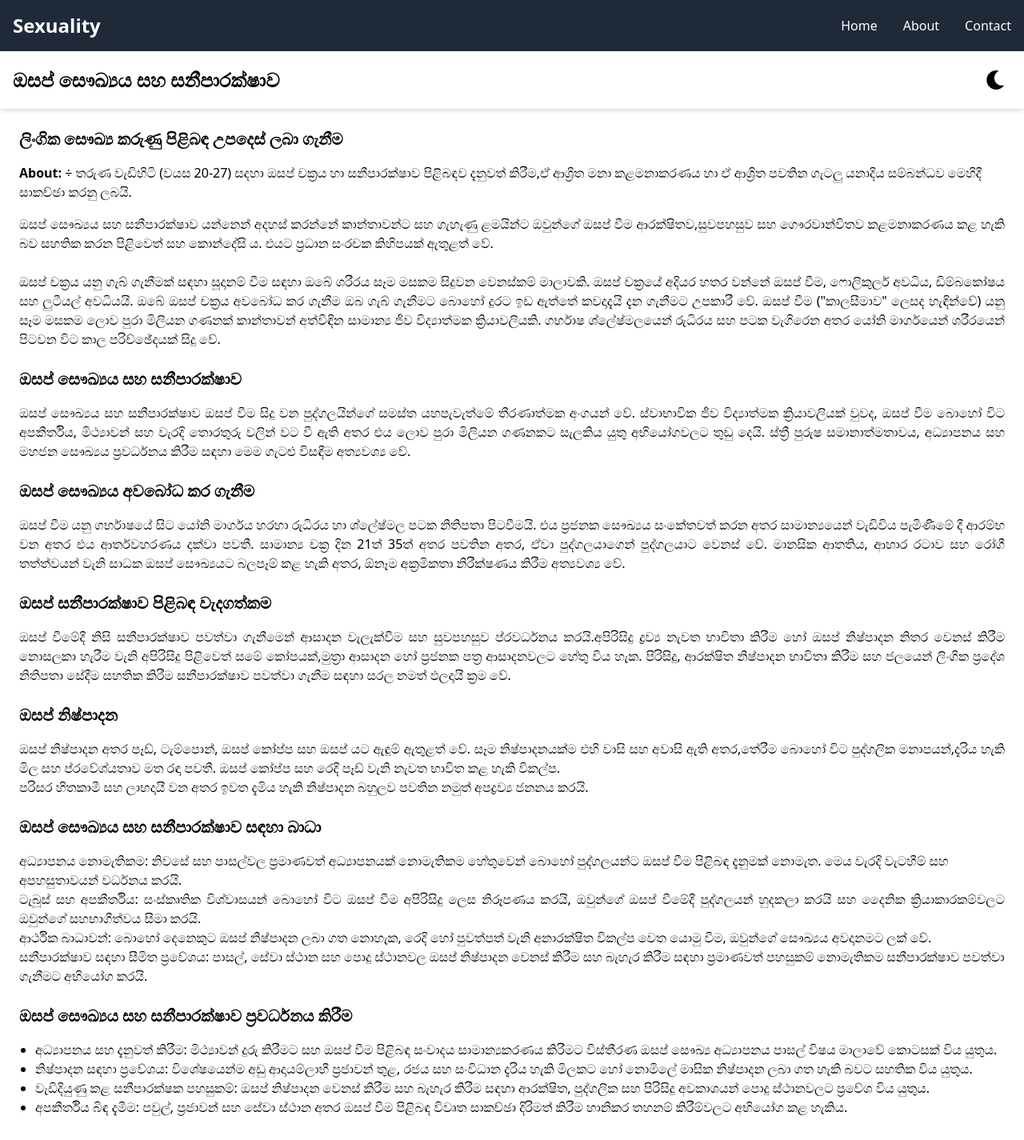
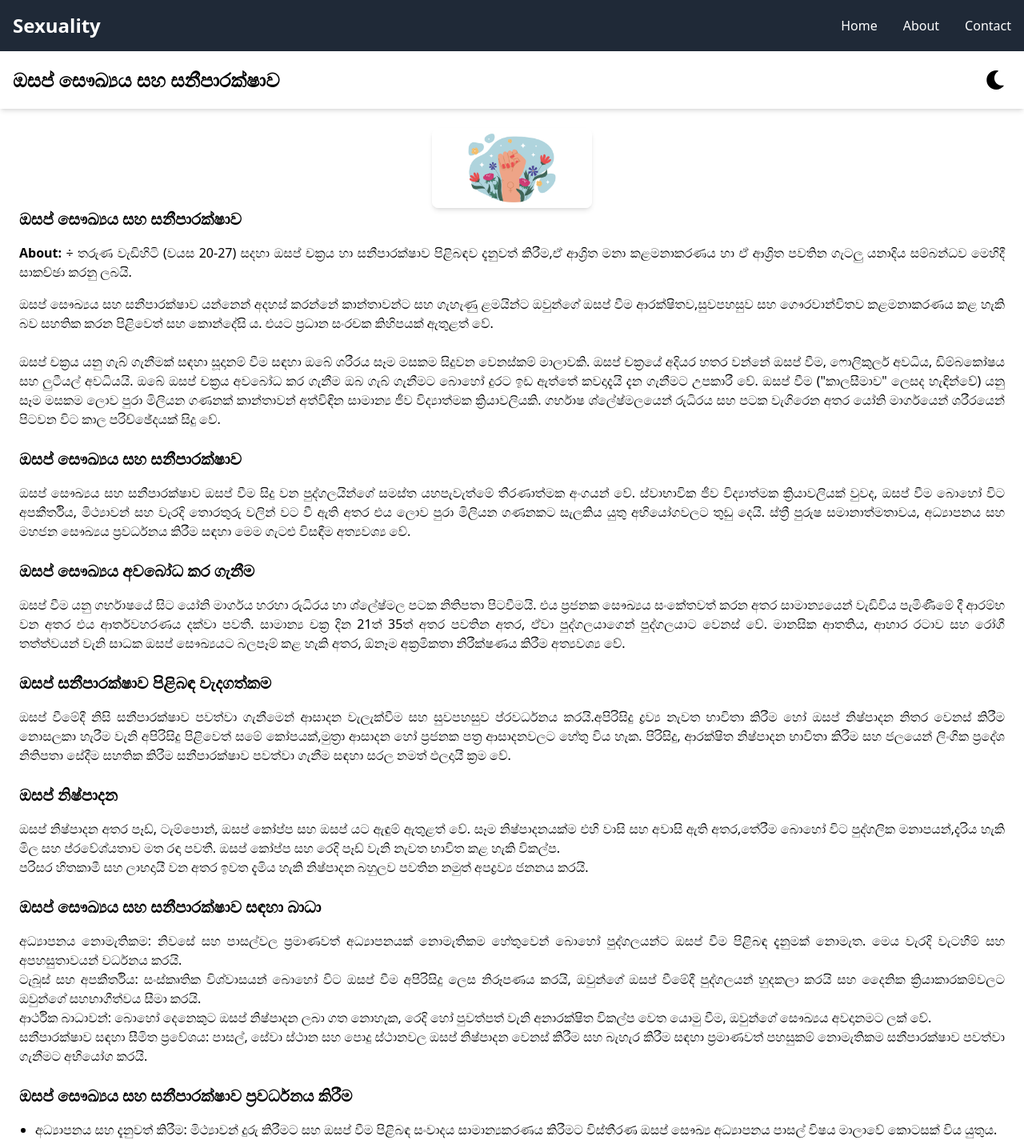
Before and after one commit to tharindu748/Sexuality, a React (Vite) app: page /MenstrualHealthandHygiene in a window 1280 px wide. Shown: the top 1425 px of the page at 80% size. Built offline with nearby package versions, Linux system fonts and the light colour scheme.

Commit message:
imge add and customer change

```diff
--- a/src/pages/MenstrualHealthandHygiene.jsx
+++ b/src/pages/MenstrualHealthandHygiene.jsx
@@ -1,6 +1,7 @@
 import React, { useState, useEffect } from 'react';
 import { FaMoon, FaSun } from 'react-icons/fa';
 import b1 from './Images/b1.jpg';
+import b2 from './Images/b2.jpg';
 
 export default function MenstrualHealthandHygiene() {
   const [darkMode, setDarkMode] = useState(false);
@@ -41,9 +42,17 @@ export default function MenstrualHealthandHygiene() {
         </header>
 
  <main className="p-6">
+
+ <div className="flex justify-center items-center">
+  <img
+    src={b2}
+    alt="Illustration"
+    className="rounded-lg shadow-md max-w-[200px] max-h-[200px]"
+  />
+</div>
         <section>
-          { <h2 className="text-xl font-semibold mb-4">ලිංගික සෞඛ්‍ය කරුණු පිළිබඳ උපදෙස් ලබා ගැනීම</h2> }
-          <p>
+          { <h2 className="text-xl font-semibold mb-4">ඔසප් සෞඛ්‍යය සහ සනීපාරක්ෂාව</h2> }
+          <p className='text-justify'>
             <strong>About:</strong> ÷ තරුණ වැඩිහිටි (වයස 20-27) සදහා ඔසප් චක්‍රය හා සනීපාරක්ෂාව පිළිබඳව දැනුවත් කිරීම,ඒ ආශ්‍රිත මනා කළමනාකරණය හා ඒ ආශ්‍රිත පවතින ගැටලු යනාදිය සම්බන්ධව මෙහිදී සාකච්ඡා කරනු ලබයි.
           </p>
           <p className="mt-4 tec text-justify">
@@ -84,7 +93,7 @@ export default function MenstrualHealthandHygiene() {
         </p>
         <br></br>
         <h2 className="text-xl font-semibold mb-4">ඔසප් සෞඛ්‍යය සහ සනීපාරක්ෂාව සඳහා බාධා</h2>
-        <p>
+        <p className='text-justify'>
         අධ්‍යාපනය නොමැතිකම: නිවසේ සහ පාසල්වල ප්‍රමාණවත් අධ්‍යාපනයක් නොමැතිකම හේතුවෙන් බොහෝ පුද්ගලයන්ට ඔසප් වීම පිළිබඳ දැනුමක් නොමැත. මෙය වැරදි වැටහීම් සහ අපහසුතාවයන් වර්ධනය කරයි.
 
         </p>
@@ -92,10 +101,10 @@ export default function MenstrualHealthandHygiene() {
         ටැබූස් සහ අපකීර්තිය: සංස්කෘතික විශ්වාසයන් බොහෝ විට ඔසප් වීම අපිරිසිදු ලෙස නිරූපණය කරයි, ඔවුන්ගේ ඔසප් වීමේදී පුද්ගලයන් හුදකලා කරයි සහ දෛනික ක්‍රියාකාරකම්වලට ඔවුන්ගේ සහභාගීත්වය සීමා කරයි.
 
         </p>
-        <p>
+        <p className='text-justify'>
         ආර්ථික බාධාවන්: බොහෝ දෙනෙකුට ඔසප් නිෂ්පාදන ලබා ගත නොහැක, රෙදි හෝ පුවත්පත් වැනි අනාරක්ෂිත විකල්ප වෙත යොමු වීම, ඔවුන්ගේ සෞඛ්‍යය අවදානමට ලක් වේ.
         </p>
-        <p>
+        <p className='text-justify'>
         සනීපාරක්ෂාව සඳහා සීමිත ප්‍රවේශය: පාසල්, සේවා ස්ථාන සහ පොදු ස්ථානවල ඔසප් නිෂ්පාදන වෙනස් කිරීම සහ බැහැර කිරීම සඳහා ප්‍රමාණවත් පහසුකම් නොමැතිකම සනීපාරක්ෂාව පවත්වා ගැනීමට අභියෝග කරයි.
         </p>
 <br></br>
@@ -117,7 +126,7 @@ export default function MenstrualHealthandHygiene() {
     <br></br>
 
     <h2 className="text-xl font-semibold mb-4">නිගමනය</h2>
-    <p>
+    <p className='text-justify'>
     ස්ත්‍රී පුරුෂ සමානාත්මතාවය සහ මහජන සෞඛ්‍ය අරමුණු සාක්ෂාත් කර ගැනීම සඳහා ඔසප් සෞඛ්‍යය සහ සනීපාරක්ෂාව මූලික වේ. අපකීර්තියට ආමන්ත්‍රණය කිරීමෙන්, අධ්‍යාපනය ලබා දීමෙන් සහ නිෂ්පාදන සහ පහසුකම් සඳහා ප්‍රවේශය සහතික කිරීමෙන්, සමාජයට ගෞරවාන්විතව හා ගෞරවයෙන් ඔසප් වීම කළමනාකරණය කළ හැකි පරිසරයක් නිර්මාණය කළ හැකිය. ඔවුන්ගේ ඔසප් සෞඛ්‍යය භාර ගැනීමට පුද්ගලයින් බලගැන්වීම සෞඛ්‍ය සම්පන්න, වඩා සාධාරණ ලෝකයක් කරා යන පියවරකි.
     </p><div className="flex justify-center items-center">
   <img
--- a/src/pages/Seeking_Advice.jsx
+++ b/src/pages/Seeking_Advice.jsx
@@ -87,10 +87,8 @@ const SeekingAdvice = () => {
           </ul>
 
 
-          <p className="mt-4">
-    මේ ආදී නොයෙකුත් ආකාරය කරුණු පිළිබඳ උපදෙස් ලබා ගැනීමට හැකියාව පවතින අතර තරුණ වැඩිහිටියන් විසින් නොදන්නා කරුණු
-    රැසක් පිළිබඳව තමන්ට අවශ්‍ය උපදේශන ලබා ගැනීම සඳහා මෙවැනි පවුල් සෞඛ්‍ය සංවිධාන වලට යොමුවිය හැකිය.
-    එමෙන්ම අද වන විට මෙකී උපදෙස් ලබා ගැනීම අන්තර්ජාල වෙබ් අඩවි මඟින් ද සිදුකළ හැකිය.
+          <p className="mt-4 text-justify">
+    මේ ආදී නොයෙකුත් ආකාරය කරුණු පිළිබඳ උපදෙස් ලබා ගැනීමට හැකියාව පවතින අතර තරුණ වැඩිහිටියන් විසින් නොදන්නා කරුණු රැසක් පිළිබඳව තමන්ට අවශ්‍ය උපදේශන ලබා ගැනීම සඳහා මෙවැනි පවුල් සෞඛ්‍ය සංවිධාන වලට යොමුවිය හැකිය. එමෙන්ම අද වන විට මෙකී උපදෙස් ලබා ගැනීම අන්තර්ජාල වෙබ් අඩවි මඟින් ද සිදුකළ හැකිය.
 
 
     Visit:
@@ -143,18 +141,18 @@ const SeekingAdvice = () => {
     className="rounded-lg shadow-md max-w-[200px] max-h-[200px]"
   />
 </div>
-    <p className="mt-4">
+    <p className="mt-4 text-justify">
       මෙහිදී, HIV, ලිංගාශ්‍රිත රෝග, ප්‍රජනක පද්ධති ආසාදනය, වඳභාවය, අනාරක්ෂිත ගැබ් ගැනීම්, හා ගබ්සා කිරීම, ලිංගික දුර්වලතා,
       ගැහැණු ලිංගික අවයව ඡේදනය ආදී නොයෙකුත් කරුණු සඳහා උපදෙස් ලබා ගැනීමට හැකියාව පවතී.
     </p>
-    <p className="mt-4">
+    <p className="mt-4 text-justify">
       රෝග පාලනය සහ වැළැක්වීමේ මධ්‍යස්ථාන, සැලසුම් කළ මාතෘත්වය සහ ලිංගික සෞඛ්‍ය සංගම් වැනි සංවිධාන ලිංගික සෞඛ්‍ය පිළිබඳ උපදෙස්
       ලබා ගැනීම සඳහා ප්‍රවේශයන් පුළුල් කර ඇත. එපමණක් නොව තරුණ වැඩිහිටියන් සඳහා ක්ෂණික ඇමතුම් සේවාවන් ද සපයා ඇත.
     </p>
   </section>
-  <section className="mt-8">
+  <section className="mt-8 ">
     <h2 className="text-xl font-semibold mb-4">ජාතික ලිංගාශ්‍රිත රෝග ක්ෂණික ඇමතුම් අංක (0 112 667 163 )</h2>
-    <p>
+    <p className='text-justify'>
     මේ ඔස්සේ ඔබගේ ලිංගික සෞඛ්‍ය කරුණු වලට අදාළව රහස්‍යභාවය ද සුරකමින් ඒ අවශ්‍ය උපදෙස් සේවාව ලබාදීමක් සිදුකරනු ලබයි.
     ආලෝකා උපදේශන මධ්‍යස්ථානය අද වනවිට ලාංකික
      සන්දර්භය තුළ පිහිටුවා ඇති අතර ඒ තුළින් ඔබහට යම්කිසි ලිංගික සෞඛ්‍ය කරුණකට අදාළ උපදෙස් ලබා ගැනීමේ හැකියාව පවතී.
@@ -163,7 +161,7 @@ const SeekingAdvice = () => {
     </p>
     <br></br>
     <h2 className="text-xl font-semibold mb-4"> නිගමනය</h2>
-    <p>
+    <p className='text-justify'>
     ලිංගික සෞඛ්‍ය පිළිබඳව තමන්ට ඇතිවන්නා වූ ඕනෑම තත්ත්වයකදී ඒ සඳහා උපදෙස් ලබා ගැනීමේ හැකියාව පවතී.
      එය ඕනෑම ආකාරයකින් සිදු කළ හැකිය. අද වන විට මෙම උපදෙස් ලබා ගැනීම සමාජ මාධ්‍ය තුළින්ද සිදු කිරිමේ ප්‍රවනතාවයක් පවතී.
      තමන්ගේ ලිංගික සෞඛ්‍ය පිළිබඳ වැඩි අවධානයක් යොමු කිරීම මෙහිදී ඉතාමත් වැදගත් වන අතර එවිට තමන්ට පැනනගින
```
Also changed, not shown: src/pages/Images/b2.jpg (added).
